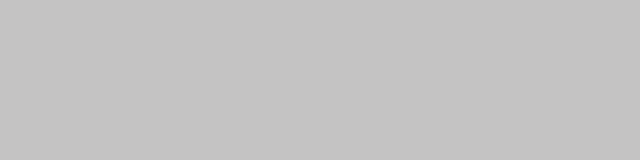
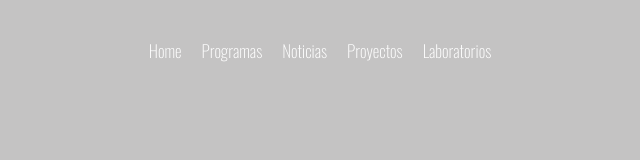
Before and after one commit to Alexar67/comunicaciones-opticas, a plain HTML site: page index.html in a window 1280 px wide. Shown: the whole page, without its empty margins (340-980 px from the left). Drawn offline with nearby package versions, Linux system fonts and the light colour scheme.

Commit message:
Barra de navegacion centrada

```diff
--- a/index.html
+++ b/index.html
@@ -2,16 +2,35 @@
 <html lang="es">
 <head>
   <meta charset="UTF-8">
+  <meta name="viewport" content="width=device-width, initial-scale=1.0">
   <title>Ópticas</title>
-  <style>
-    body {
-      background-color: #C4C3C3; /* Color gris */
-      margin: 0; /* Eliminar márgenes */
-      padding: 0; /* Eliminar relleno */
-    }
-  </style>
+  <link rel="stylesheet" type="text/css" href="styles.css">
+  <link rel="preconnect" href="https://fonts.googleapis.com">
+  <link rel="preconnect" href="https://fonts.gstatic.com" crossorigin>
+  <link href="https://fonts.googleapis.com/css2?family=Oswald:wght@200&display=swap" rel="stylesheet">
 </head>
+
 <body>
-  <!-- Contenido vacío -->
+  <div class="container">
+    <nav class="nav-main">
+      <ul class="nav-menu">
+        <li>
+          <a href="#">Home</a>
+        </li>
+        <li>
+          <a href="#">Programas</a>
+        </li>
+        <li>
+          <a href="#">Noticias</a>
+        </li>
+        <li>
+          <a href="#">Proyectos</a>
+        </li>
+        <li>
+          <a href="#">Laboratorios</a>
+        </li>
+      </ul>
+    </nav>
+  </div>
 </body>
 </html>
--- /dev/null
+++ b/styles.css
@@ -0,0 +1,39 @@
+body {
+  background-color: #C4C3C3; /* Color gris */
+  margin: 0; /* Eliminar márgenes */
+  padding: 0; /* Eliminar relleno */
+  font-family: 'Oswald', sans-serif;
+}
+
+a {
+  color: #ffffff;
+  text-decoration: none;
+}
+
+ul {
+  list-style: none;
+}
+
+.container {
+  width: 90%;
+  margin: auto;
+}
+
+/* Navegación */
+.nav-main {
+  font-size: 17px;
+  display: flex;
+  justify-content: center;
+  align-items: center;
+  height: 60px;
+  padding: 20px 0;
+}
+
+/*ul*/
+.nav-main ul {
+  display: flex;
+}
+
+.nav-main ul li {
+  padding: 10px;
+}
```
